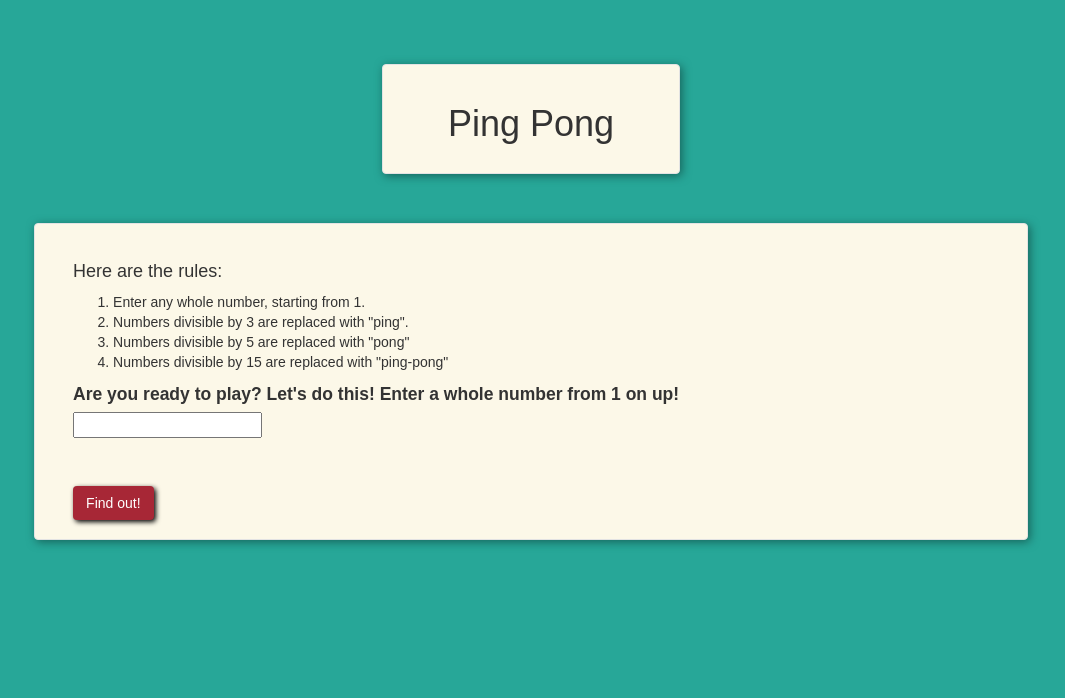
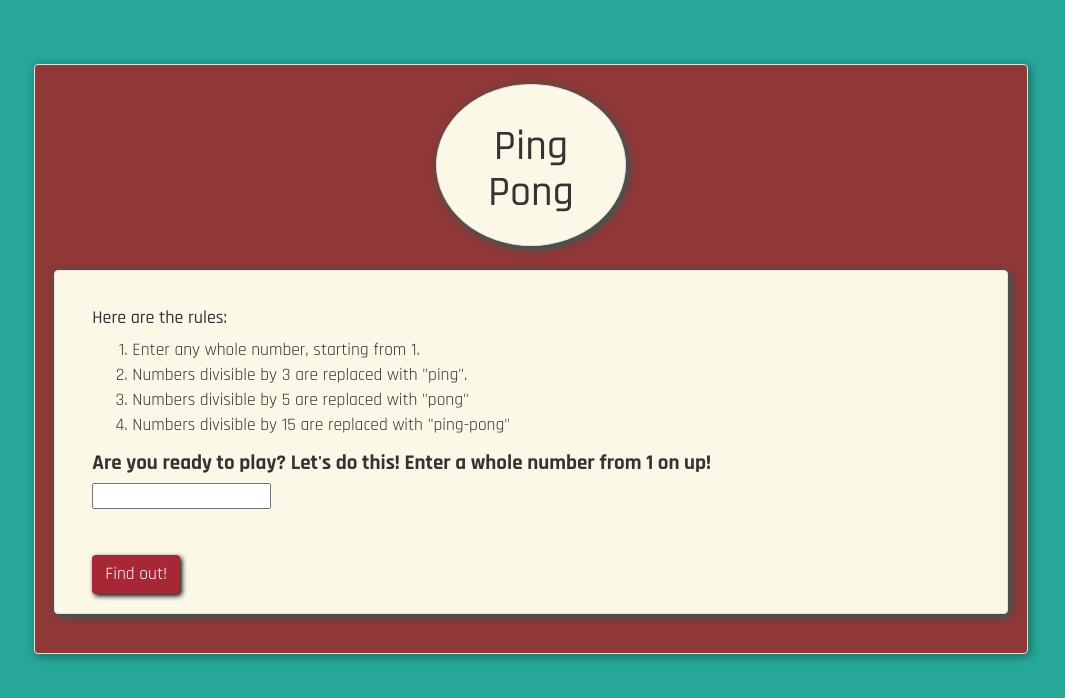
Before and after one commit to Evan-Alexander/ping-pong-node, a plain HTML site: page index.html in a window 1280 px wide. Shown: the whole page, without its empty margins (109-1174 px from the left). Drawn offline with Linux system fonts and the light colour scheme.

Commit message:
add styling and rules to ping pong site

```diff
--- a/css/styles.css
+++ b/css/styles.css
@@ -5,18 +5,27 @@ body {
   font-family: 'Rajdhani', sans-serif;
 }
 
+h1 {
+  font-size: 3em;
+}
+
+
+ol li {
+  font-size: 1.25em;
+}
 
 label {
-  font-size: 1.25em;
+  font-size: 1.5em;
 }
 
 select {
   font-family: sans-serif;;
 }
 
-button {
+.btn {
   font-size: 1.25em;
 }
+
 
 /*****************
 LAYOUT
@@ -35,9 +44,12 @@ body {
 }
 
 #header {
-  width: 30%;
+  width: 20%;
   margin: 0 auto;
-  margin-bottom: 5%;
+  margin-bottom: 2.5%;
+  border-radius: 100%;
+  text-align: center;
+
 }
 
 .form-group {
@@ -48,6 +60,7 @@ body {
 
 input {
   display: block;
+  width: 20%;
   margin-bottom: 3%;
 }
 
@@ -74,6 +87,10 @@ body {
   background-color: #27a798;
 }
 
+#brown {
+  background-color: 	#903737;
+}
+
 .well {
   box-shadow: 2px 2px 10px #17645b;
   background-color: #fcf8e8;
--- a/index.html
+++ b/index.html
@@ -2,6 +2,7 @@
 <html>
   <head>
     <link href="css/bootstrap.css" rel="stylesheet" type="text/css">
+    <link href="https://fonts.googleapis.com/css?family=Rajdhani:400,500,700" rel="stylesheet">
     <link href="css/styles.css" rel="stylesheet" type="text/css">
     <script src="js/jquery-3.1.1.js"></script>
     <script src="js/scripts.js"></script>
@@ -9,8 +10,10 @@
   </head>
   <body>
     <div class="container">
+
+      <div id="brown" class="well">
         <div id="header" class="well">
-        <h1>Ping Pong</h1>
+          <h1>Ping <br>Pong</h1>
         </div>
         <div class="well">
           <form id="game">
@@ -29,6 +32,7 @@
             <button type="submit" class="btn">Find out!</button>
           </form>
         </div>
+      </div>
 
       <div id="result">
         <p><span class="number"></span> <span class=""></span></p>
```
Lines whose indentation alone changed are shown as unchanged.
